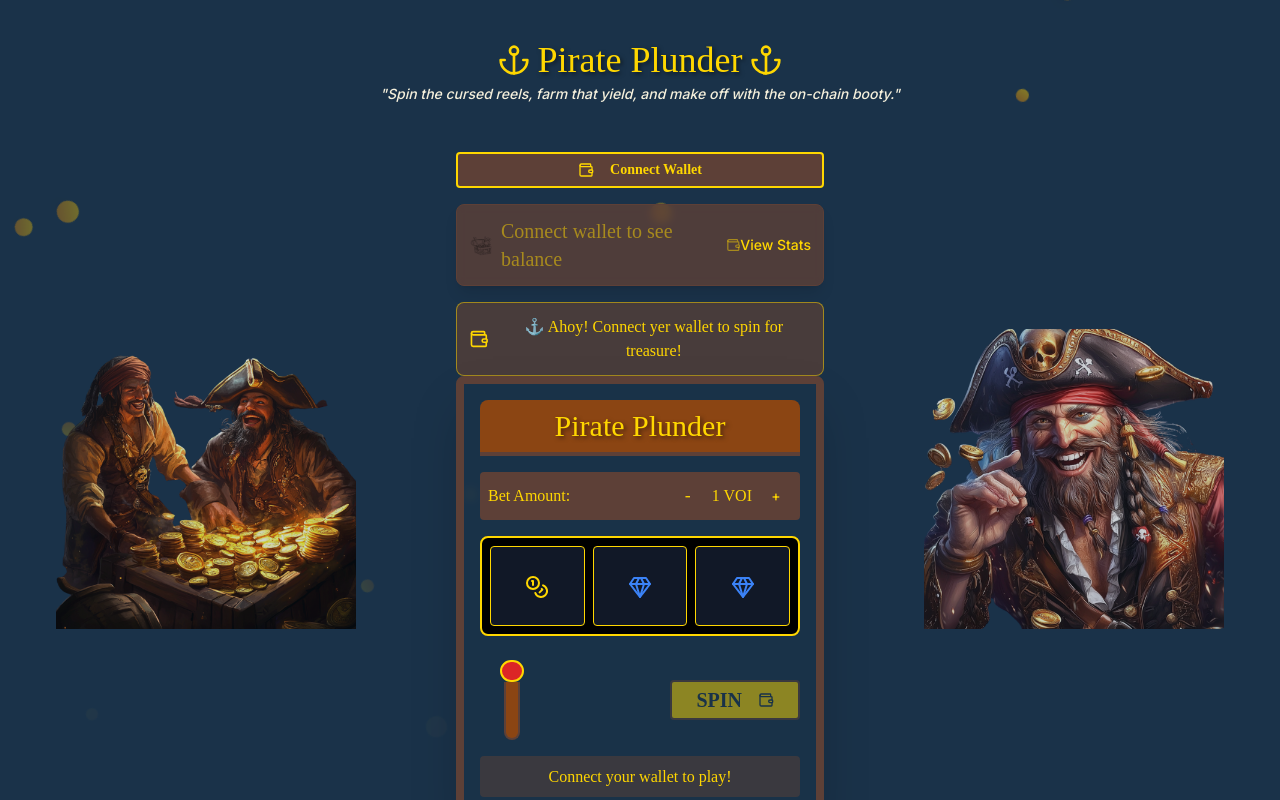
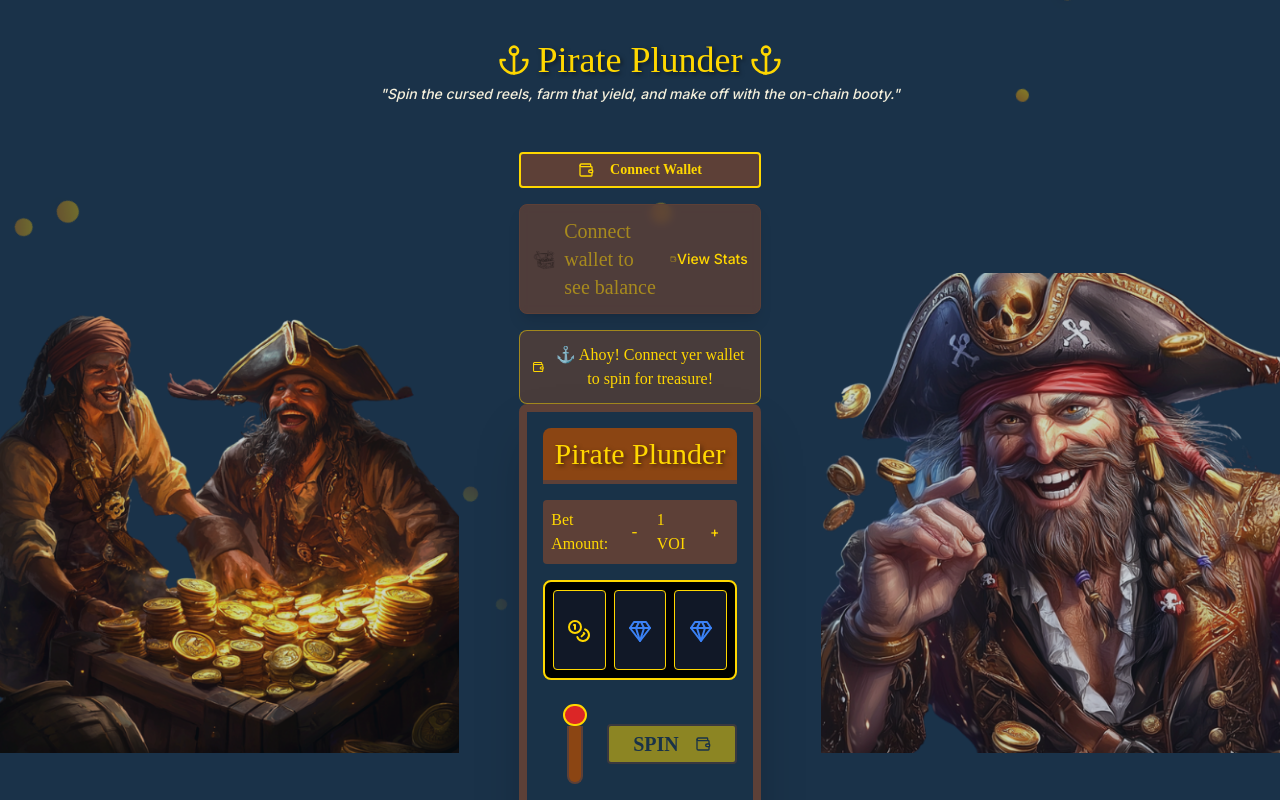
Before and after one commit to Bagman365/pirate-reel-plunder, a React (Vite) app: page / in a window 1280 px wide. Shown: the top 800 px of the page. Built offline with nearby package versions, Linux system fonts and the light colour scheme; a web font is replaced by a local one.

Commit message:
Enhance side banners
Increase side banner size and add animation.

```diff
--- a/src/components/slot-machine/PirateAnimatedBackground.tsx
+++ b/src/components/slot-machine/PirateAnimatedBackground.tsx
@@ -14,27 +14,27 @@ const PirateAnimatedBackground = () => {
 
   return (
     <div className="absolute inset-0 overflow-hidden pointer-events-none z-0">
-      {/* Left side pirate image - larger and better positioned with padding */}
+      {/* Left side pirate image - 60% larger with animation */}
       <div
         className={`absolute left-0 top-1/2 -translate-y-1/2 hidden md:block transition-opacity duration-1000 ${isVisible ? 'opacity-80' : 'opacity-0'} px-4`}
-        style={{ width: '25vw', maxWidth: '350px' }}
+        style={{ width: '40vw', maxWidth: '560px' }}
       >
         <img
           src="/lovable-uploads/b760e77d-f657-4f34-a43e-8357f2cb1e73.png"
           alt="Pirates with Treasure"
-          className="w-full h-auto"
+          className="w-full h-auto animate-float hover:animate-bounce-subtle"
         />
       </div>
 
-      {/* Right side pirate captain image - larger and better positioned with padding */}
+      {/* Right side pirate captain image - 60% larger with animation */}
       <div
         className={`absolute right-0 top-1/2 -translate-y-1/2 hidden md:block transition-opacity duration-1000 ${isVisible ? 'opacity-80' : 'opacity-0'} px-4`}
-        style={{ width: '25vw', maxWidth: '350px' }}
+        style={{ width: '40vw', maxWidth: '560px' }}
       >
         <img
           src="/lovable-uploads/304c2fa2-0cc0-48fb-8ada-9a36bf2c9a5b.png"
           alt="Pirate Captain"
-          className="w-full h-auto"
+          className="w-full h-auto animate-swing"
         />
       </div>
 
@@ -44,12 +44,12 @@ const PirateAnimatedBackground = () => {
           <img
             src="/lovable-uploads/b760e77d-f657-4f34-a43e-8357f2cb1e73.png"
             alt="Pirates with Treasure"
-            className="w-20 h-auto"
+            className="w-32 h-auto animate-float"
           />
           <img
             src="/lovable-uploads/304c2fa2-0cc0-48fb-8ada-9a36bf2c9a5b.png"
             alt="Pirate Captain"
-            className="w-20 h-auto"
+            className="w-32 h-auto animate-swing"
           />
         </div>
       )}
--- a/src/pages/Index.tsx
+++ b/src/pages/Index.tsx
@@ -38,14 +38,14 @@ const Index = () => {
 
         {/* Main game area with centered content and proper spacing */}
         <main className="flex-1">
-          {/* Game wrapper with three-column layout */}
-          <div className="game-wrapper flex justify-center items-center gap-[100px] px-10 max-w-[1440px] mx-auto">
-            {/* Left side image (only shown on larger screens) */}
-            <div className="side-image left hidden md:block" style={{ width: '300px', flexShrink: 0 }}>
+          {/* Game wrapper with three-column layout - adjusted for larger side images */}
+          <div className="game-wrapper flex justify-center items-center gap-[60px] px-6 max-w-[1440px] mx-auto">
+            {/* Left side image (only shown on larger screens) - 60% larger with animation */}
+            <div className="side-image left hidden md:block" style={{ width: '480px', flexShrink: 0 }}>
               <img
                 src="/lovable-uploads/b760e77d-f657-4f34-a43e-8357f2cb1e73.png"
                 alt="Pirates with Treasure"
-                className="w-full h-auto transition-opacity duration-1000 opacity-80"
+                className="w-full h-auto transition-opacity duration-1000 opacity-80 animate-float hover:animate-bounce-subtle"
               />
             </div>
 
@@ -62,12 +62,12 @@ const Index = () => {
               </div>
             </div>
 
-            {/* Right side image (only shown on larger screens) */}
-            <div className="side-image right hidden md:block" style={{ width: '300px', flexShrink: 0 }}>
+            {/* Right side image (only shown on larger screens) - 60% larger with animation */}
+            <div className="side-image right hidden md:block" style={{ width: '480px', flexShrink: 0 }}>
               <img
                 src="/lovable-uploads/304c2fa2-0cc0-48fb-8ada-9a36bf2c9a5b.png"
                 alt="Pirate Captain"
-                className="w-full h-auto transition-opacity duration-1000 opacity-80"
+                className="w-full h-auto transition-opacity duration-1000 opacity-80 animate-swing"
               />
             </div>
           </div>
```
